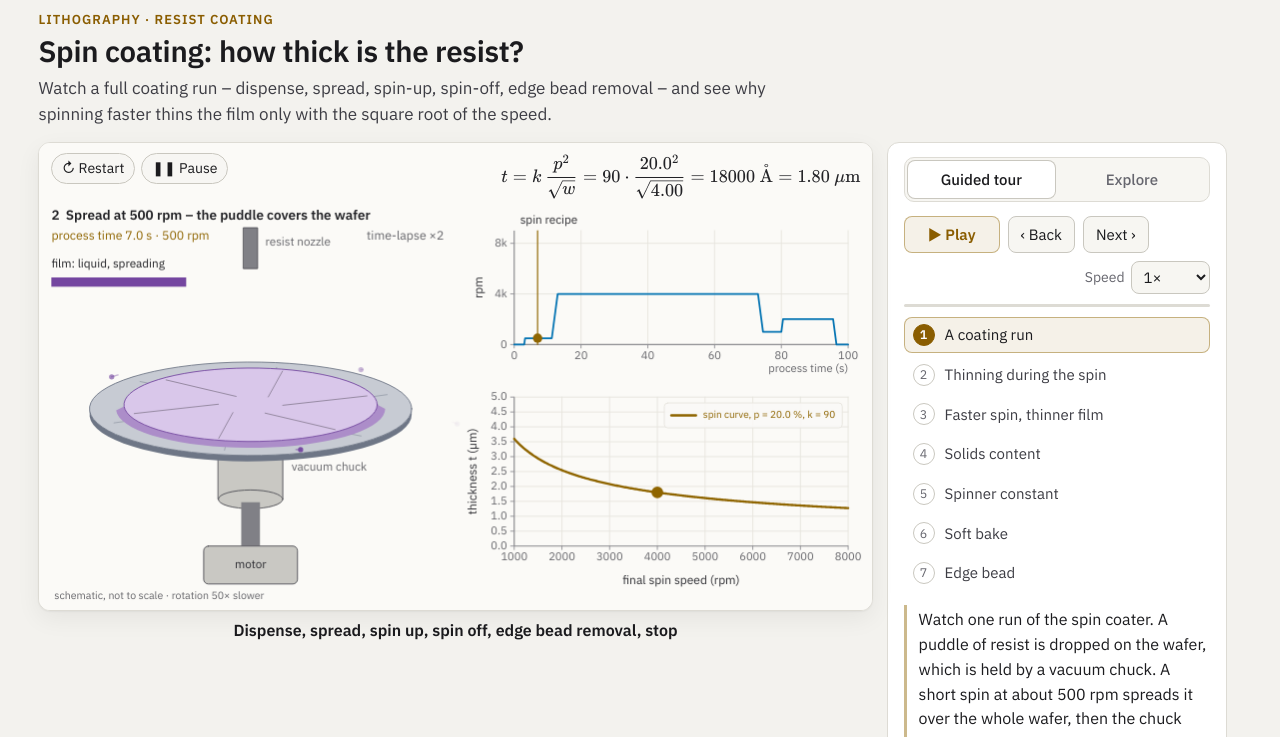
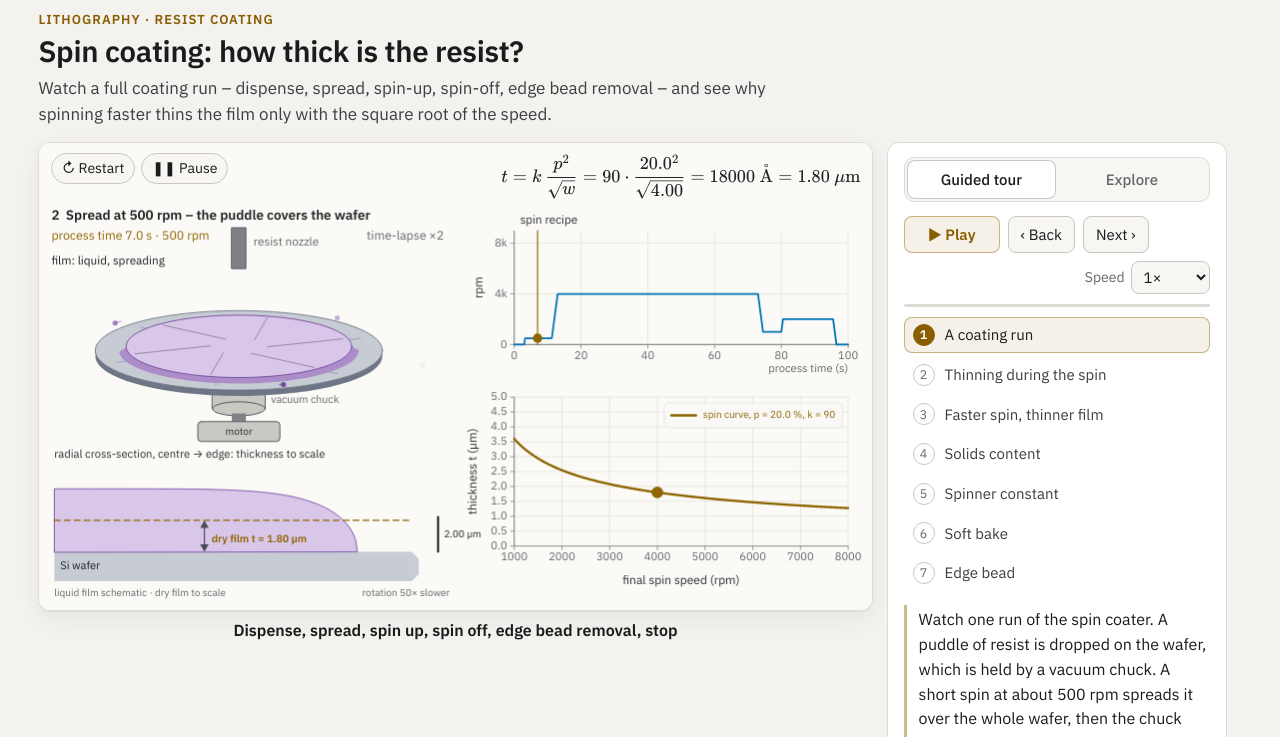
Before and after one commit to rgumelmicromachines/microfabrication_widgets, a plain HTML site: page widgets/spincoating/index.html in a window 1280 px wide. Shown: the part 63-800 px from the top of the page. Drawn offline with nearby package versions, Linux system fonts and the light colour scheme.

Commit message:
Spin coating: radial cross-section with film thickness to scale
Co-Authored-By: Claude Opus 5.5 <noreply@anthropic.com>

```diff
--- a/widgets/spincoating/index.html
+++ b/widgets/spincoating/index.html
@@ -81,6 +81,6 @@
 
 <script src="../../assets/mfw.js?v=26e4227b47"></script>
 <script src="model.js?v=34817fb57f"></script>
-<script src="widget.js?v=5deb2cfc15"></script>
+<script src="widget.js?v=3b8601f059"></script>
 </body>
 </html>
--- a/widgets/spincoating/widget.js
+++ b/widgets/spincoating/widget.js
@@ -97,7 +97,7 @@
     draw(p, v, w) {
       const R = recipeOf(v), T = R.T, { d, tp } = clock(R), rpmNow = R.rpmAt(tp);
       // ======================================================== animated coater (oblique view, schematic)
-      const cx = -3.5, cy = -0.55, Rx = 2.75, Ry = 0.8, Lx0 = -7.0, Lx1 = 0.0;
+      const cx = -3.7, cy = 0.45, Rx = 2.45, Ry = 0.68, Lx0 = -7.0, Lx1 = 0.0;
       if (lastD !== null && d >= lastD) angle += 2 * Math.PI * rpmNow / VIS_RPM * (d - lastD);   // rpm/3000 rev per animation second
       lastD = d;
       const ang = angle;
@@ -108,12 +108,12 @@
       p.text(`process time ${fmt.num(tp, 1)} s · ${rpmS(Math.round(rpmNow / 10) * 10)}`, Lx0 + 0.1, 2.4, { size: 0.21, color: C.yellow });
       p.text(`time-lapse ×${fmt.num(R.lapseAt(tp), R.lapseAt(tp) % 1 ? 1 : 0)}`, Lx1 - 0.2, 2.4, { size: 0.21, align: 'right', color: C.muted });
       // chuck, shaft and motor
-      p.box(cx - 0.55, cy - 1.55, cx + 0.55, cy - 0.12, { fill: C.greyD, stroke: C.greyB, width: 1.5 });
-      p.ellipse(cx, cy - 1.55, 0.55, 0.16, { fill: C.greyD, stroke: C.greyB, width: 1.5 });
-      p.box(cx - 0.16, cy - 2.35, cx + 0.16, cy - 1.6, { fill: C.grey, stroke: null });
-      p.box(cx - 0.8, cy - 3.0, cx + 0.8, cy - 2.35, { fill: C.greyD, stroke: C.greyB, width: 1.5, radius: 0.08 });
-      p.text('motor', cx, cy - 2.68, { size: 0.2, align: 'center', color: C.greyA });
-      p.text('vacuum chuck', cx + 0.7, cy - 1.0, { size: 0.2, color: C.muted });
+      p.box(cx - 0.45, cy - 1.0, cx + 0.45, cy - 0.12, { fill: C.greyD, stroke: C.greyB, width: 1.5 });
+      p.ellipse(cx, cy - 1.0, 0.45, 0.12, { fill: C.greyD, stroke: C.greyB, width: 1.5 });
+      p.box(cx - 0.12, cy - 1.22, cx + 0.12, cy - 1.08, { fill: C.grey, stroke: null });
+      p.box(cx - 0.7, cy - 1.56, cx + 0.7, cy - 1.22, { fill: C.greyD, stroke: C.greyB, width: 1.5, radius: 0.06 });
+      p.text('motor', cx, cy - 1.39, { size: 0.17, align: 'center', color: C.greyA });
+      p.text('vacuum chuck', cx + 0.55, cy - 0.85, { size: 0.18, color: C.muted });
       // wafer: side band (front half) and top surface
       const FRONT = a => a.slice(36);                                          // angles π … 2π: the half nearer to the viewer
       p.polygon(FRONT(ell(1, 0)).concat(FRONT(ell(1, -0.1)).reverse()), { fill: MAT.si.stroke, stroke: null });
@@ -163,7 +163,7 @@
         const age = d - born;
         const at = a => { const u = Math.cos(phi) + a * sp * (-Math.sin(phi) + 0.35 * Math.cos(phi)), q = Math.sin(phi) + a * sp * (Math.cos(phi) + 0.35 * Math.sin(phi)); return P(u, q, h - 0.6 * a * a); };
         const [X, Y] = at(age), [X0, Y0] = at(Math.max(0, age - 0.06));
-        if (X < Lx0 || X > Lx1 + 0.5) return;
+        if (X < Lx0 || X > Lx1 + 0.5 || Y < -1.05) return;
         const al = 1 - age / life;
         p.line(X0, Y0, X, Y, { color: col0, width: 2.5, alpha: 0.6 * al, noOcc: true });
         p.circle(X, Y, 0.045, { fill: col0, stroke: null, alpha: al });
@@ -219,17 +219,56 @@
           fling(born, 2 * Math.PI * hash(k + 9.7), C.blue, life, 0.6 + 2.7 * R.rpmAt(bp) / 8000);
         }
       }
-      // film-thickness gauge (under the stage title)
-      const gx = Lx0 + 0.1, gy = 1.62, gw = 2.3;
-      const frac = tp < T.disp ? vol : tp < T.wetEnd ? 1 : hFinal / 0.15 + (1 - hFinal / 0.15) * f;
+      // stage label for the film (under the stage title)
       const gLabel = !R.ebr ? (tp >= T.spin1 ? `film: dry, ${um(v.t)}` : tp >= T.wetEnd ? 'film: liquid, thinning…' : tp >= T.disp ? 'film: liquid, spreading' : 'film: puddle')
         : tp >= T.stop ? `film: dry, ${um(v.t)}, clean edge` : tp >= T.ebrOff ? `film: ${um(v.t)}, edge drying` : tp >= T.ebrOn + 2 ? 'film: dry – edge rinsed'
           : tp >= T.ebrOn ? 'film: dry – EBR clears the edge' : tp >= T.spin1 ? `film: dry, ${um(v.t)}`
             : tp >= T.wetEnd ? 'film: liquid, thinning…' : tp >= T.disp ? 'film: liquid, spreading' : 'film: puddle';
-      p.text(gLabel, gx, gy + 0.3, { size: 0.2, color: tp >= T.spin1 ? C.yellow : C.text, bold: tp >= T.spin1 });
-      p.box(gx, gy - 0.08, gx + gw, gy + 0.08, { fill: C.grid, stroke: null });
-      p.box(gx, gy - 0.08, gx + gw * M.clamp(frac, 0, 1), gy + 0.08, { fill: MAT.resist.stroke, stroke: null });
-      p.text('schematic, not to scale · rotation 50× slower', Lx0 + 0.15, -3.75, { size: 0.18, color: C.muted });
+      p.text(gLabel, Lx0 + 0.1, 1.98, { size: 0.2, color: tp >= T.spin1 ? C.yellow : C.text, bold: tp >= T.spin1 });
+
+      // ======================================================== radial cross-section: film thickness to scale
+      // horizontal: from the wafer centre (left) to the edge (right), not to scale; vertical: thickness to scale
+      const SX0 = Lx0 + 0.15, SXe = Lx1 - 0.75, SYb = -3.5, SYs = -3.0, SYt = -1.5;
+      p.text('radial cross-section, centre → edge: thickness to scale', SX0, -1.34, { size: 0.19, color: C.greyA });
+      const span = w.smooth('fspan', [1, 1.5, 2, 3, 5, 7.5, 10, 15, 20, 30, 50].find(x => x >= 2.6 * v.t) || 50, { log: true });   // µm over the box height
+      const kf = (SYt - SYs) / span;                                       // scene units per µm
+      const Xr = r => SX0 + r * (SXe - SX0);
+      p.material('si', SX0, SYb, SXe, SYs, { stroke: null });
+      p.polygon([[SXe, SYs], [SXe + 0.12, SYs - 0.12], [SXe + 0.12, SYb + 0.12], [SXe, SYb]], { fill: MAT.si.fill, stroke: null });   // rounded wafer edge
+      p.text('Si wafer', SX0 + 0.1, (SYb + SYs) / 2, { size: 0.19, color: C.text });
+      // current film: a dome-shaped puddle while spreading, a thick liquid film that thins during the spin
+      // (schematic, up to 2× the final value), the dry film at the end (to scale); edge bead near the edge
+      const liquid = tp < T.wetEnd ? 2 : tp < T.spin1 ? 1 + f : 1;                  // leaves a free strip at the top of the box
+      const beadF = M.clamp((tp - T.spin0) / 6, 0, 1) * (1 - ebr);
+      const rEnd = tp < T.disp ? rr : Math.min(rr / 0.97, 1) * 0.985 - (R.ebr ? 0.07 * ebr : 0);   // film edge (EBR clears the rim)
+      const yMax = SYt + 0.05;
+      const thick = r => {
+        if (vol <= 0 || r > rEnd) return 0;
+        let th = v.t * liquid * (tp < T.wetEnd ? Math.sqrt(Math.max(0, 1 - (r / rEnd) ** 6)) : 1);
+        if (beadF > 0) th += beadF * 25 * v.t * Math.exp(-((((rEnd - 0.012) - r) / 0.012) ** 2));
+        return th;
+      };
+      if (vol > 0) {
+        const rs = M.linspace(0, rEnd, 160), top = rs.map(r => [Xr(r), Math.min(yMax, SYs + thick(r) * kf)]);
+        p.polygon([[Xr(0), SYs], ...top, [Xr(rEnd), SYs]], { fill: MAT.resist.fill, stroke: MAT.resist.stroke, width: 1.5 });
+        if (beadF > 0.05 && SYs + beadF * 25 * v.t * kf > yMax)
+          p.place('edge bead (clipped) ↑', [[Xr(rEnd) - 0.32, yMax - 0.13, 'right'], [Xr(rEnd) - 0.5, yMax - 0.13, 'right']], { size: 0.17, color: C.text, key: 'sbead' });
+      }
+      // final dry thickness from the spin curve: dashed level, dimension and scale bar
+      const yT = SYs + v.t * kf;
+      p.line(SX0, yT, SXe, yT, { color: C.yellow, width: 2, dash: [0.1, 0.07] });
+      p.layer('bake', () => p.line(SX0, SYs + S.BAKE * v.t * kf, SXe, SYs + S.BAKE * v.t * kf, { color: C.gold, width: 2, dash: [0.04, 0.06] }));
+      const xd = Xr(0.42);
+      p.dim(xd, SYs, xd, yT, '');
+      // inside the dry-film band (the liquid film top never goes below it); hidden while the puddle edge
+      // is still sweeping through the label
+      if (vol <= 0 || rEnd >= 0.8)
+        p.text(`dry film t = ${um(v.t)}`, xd + 0.12, SYs + 0.4 * v.t * kf, { size: 0.18, color: C.yellow, bold: true });
+      const sb = [0.5, 1, 2, 5, 10, 20].find(x => x * kf >= 0.35) || 20;
+      p.line(SXe + 0.45, SYs, SXe + 0.45, SYs + sb * kf, { color: C.white, width: 3 });
+      p.text(um(sb), SXe + 0.55, SYs + sb * kf / 2, { size: 0.17, color: C.text });
+      p.text('liquid film schematic · dry film to scale', SX0, SYb - 0.2, { size: 0.17, color: C.muted });
+      p.text('rotation 50× slower', Lx1 - 0.1, SYb - 0.2, { size: 0.17, align: 'right', color: C.muted });
       p.layer('bead', () => {
         if (R.ebr && tp >= T.ebrOn + 2) p.place('edge cleared by EBR', [[cx + Rx - 0.2, cy + Ry + 0.35, 'right', 'bottom'], [cx + Rx, cy - Ry - 0.3, 'right', 'top']], { size: 0.19, color: C.blue, key: 'bead' });
         else if (tp >= T.spin0 + 3) p.place('edge bead: up to 20–30 × t', [[cx + Rx - 0.2, cy + Ry + 0.35, 'right', 'bottom'], [cx + Rx, cy - Ry - 0.3, 'right', 'top']], { size: 0.19, color: C.text, key: 'bead' });
```
